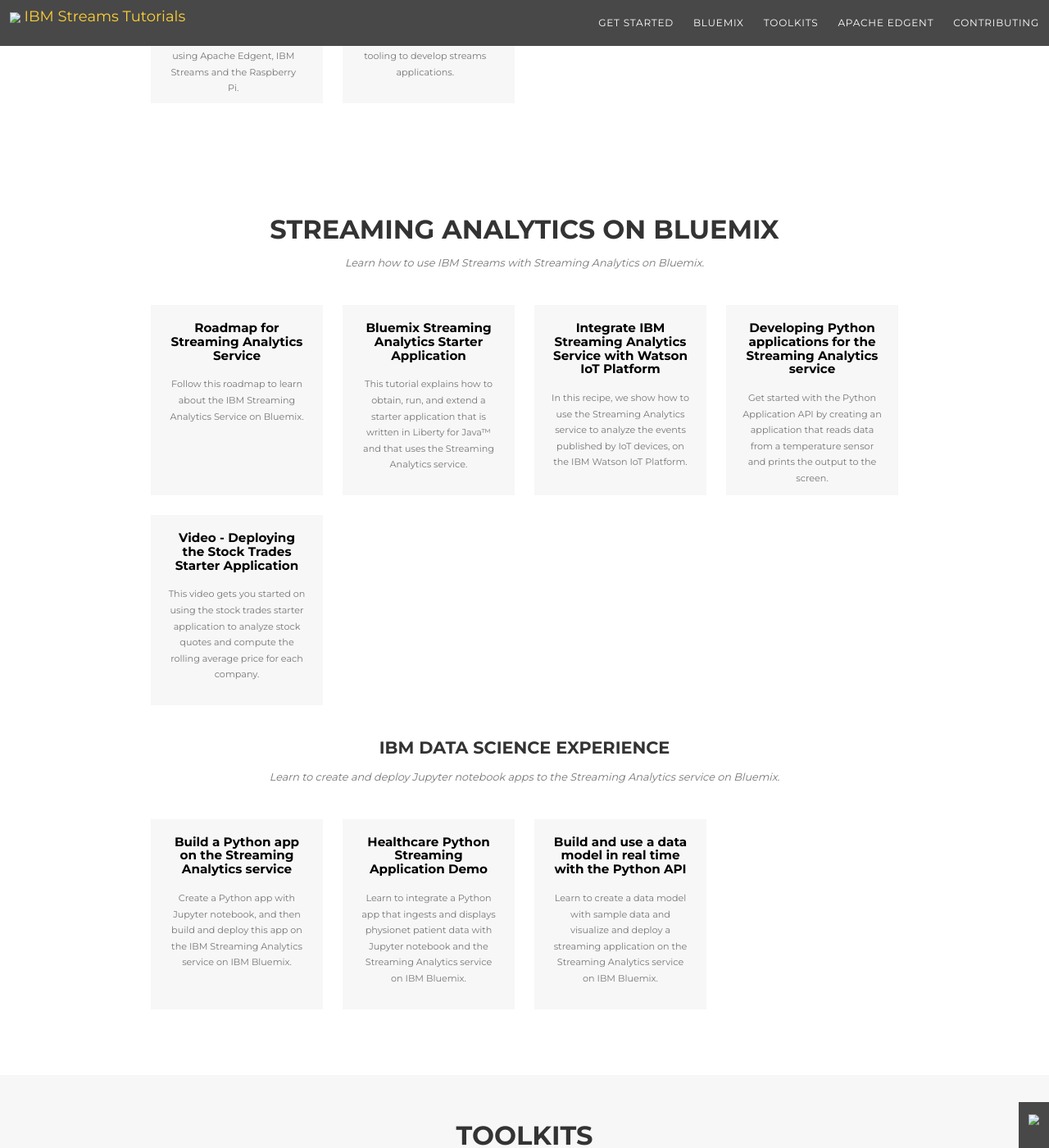
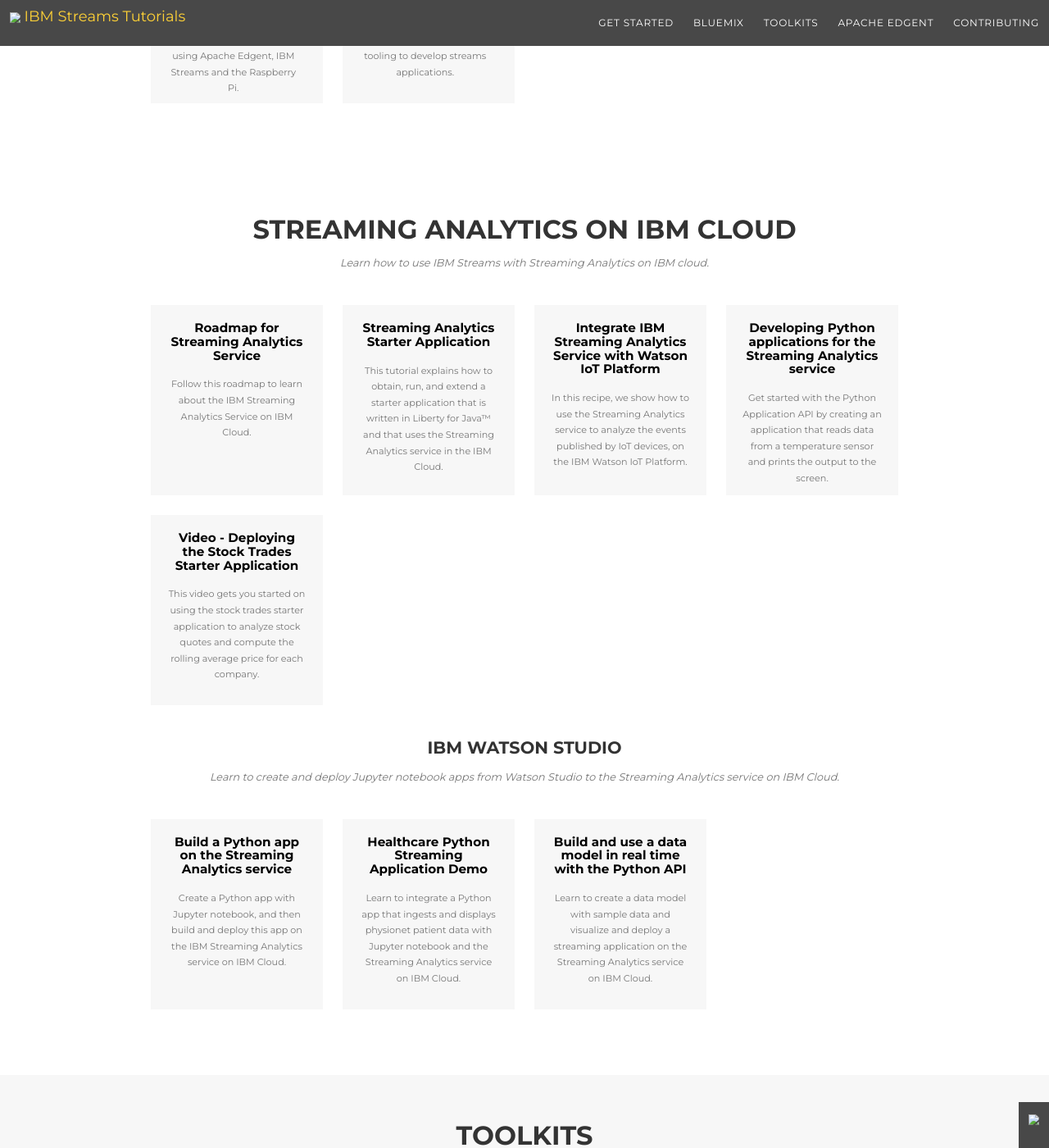
Before and after one commit to IBMStreams/tutorials, a Jekyll site: the page built from _posts/bluemix/2014-07-18-project-2.markdown, in a window 1280 px wide and 1400 px high, scrolled down 1008 px. Shown: the whole window at 82% size. Built offline with Jekyll 4.4.1, drawn with Linux system fonts in a browser that asks for light colours; nearby versions of some CDN libraries; some web fonts are replaced.

Commit message:
Name changes

```diff
--- a/_includes/bluemix.html
+++ b/_includes/bluemix.html
@@ -4,8 +4,8 @@
     <div class="container">
         <div class="row">
             <div class="col-lg-12 text-center">
-                <h2 class="section-heading">Streaming Analytics on Bluemix</h2>
-                <h3 class="section-subheading text-muted">Learn how to use IBM Streams with Streaming Analytics on Bluemix.</h3>
+                <h2 class="section-heading">Streaming Analytics on IBM Cloud</h2>
+                <h3 class="section-subheading text-muted">Learn how to use IBM Streams with Streaming Analytics on IBM cloud.</h3>
             </div>
         </div>
         <div class="row">
@@ -29,8 +29,8 @@
 
         <div class="row">
             <div class="col-md-12 text-center">
-                <h3 class="section-heading">IBM Data Science Experience</h3>
-                <h3 class="section-subheading text-muted">Learn to create and deploy Jupyter notebook apps to the Streaming Analytics service on Bluemix.</h3>
+                <h3 class="section-heading">IBM Watson Studio</h3>
+                <h3 class="section-subheading text-muted">Learn to create and deploy Jupyter notebook apps from Watson Studio to the Streaming Analytics service on IBM Cloud.</h3>
             </div>
         </div>
         {% for post in site.categories.dsx reversed %}
--- a/_posts/bluemix/2014-07-18-project-1.markdown
+++ b/_posts/bluemix/2014-07-18-project-1.markdown
@@ -1,6 +1,6 @@
 ---
 title: Roadmap for Streaming Analytics Service
-subtitle: Follow this roadmap to learn about the IBM Streaming Analytics Service on Bluemix.
+subtitle: Follow this roadmap to learn about the IBM Streaming Analytics Service on IBM Cloud.
 layout: default
 category: bluemix
 imgURL: https://developer.ibm.com/streamsdev/docs/roadmap-for-streaming-analytics-service-on-bluemix/
--- a/_posts/bluemix/2014-07-18-project-2.markdown
+++ b/_posts/bluemix/2014-07-18-project-2.markdown
@@ -1,6 +1,6 @@
 ---
-title: Bluemix Streaming Analytics Starter Application
-subtitle: This tutorial explains how to obtain, run, and extend a starter application that is written in Liberty for Java™ and that uses the Streaming Analytics service.
+title: Streaming Analytics Starter Application
+subtitle: This tutorial explains how to obtain, run, and extend a starter application that is written in Liberty for Java™ and that uses the Streaming Analytics service in the IBM Cloud.
 layout: default
 category: bluemix
 imgURL: https://developer.ibm.com/streamsdev/docs/bluemix-streaming-analytics-starter-application/
--- a/_posts/dsx/2014-07-18-project-1.markdown
+++ b/_posts/dsx/2014-07-18-project-1.markdown
@@ -1,6 +1,6 @@
 ---
 title: Build a Python app on the Streaming Analytics service
-subtitle: Create a Python app with Jupyter notebook, and then build and deploy this app on the IBM Streaming Analytics service on IBM Bluemix.
+subtitle: Create a Python app with Jupyter notebook, and then build and deploy this app on the IBM Streaming Analytics service on IBM Cloud.
 layout: default
 category: dsx
 imgURL: https://apsportal.ibm.com/exchange/public/entry/view/9fc33ce7301f10e21a9f92039ca9c6e8
--- a/_posts/dsx/2014-07-18-project-2.markdown
+++ b/_posts/dsx/2014-07-18-project-2.markdown
@@ -1,6 +1,6 @@
 ---
 title: Healthcare Python Streaming Application Demo
-subtitle: Learn to integrate a Python app that ingests and displays physionet patient data with Jupyter notebook and the Streaming Analytics service on IBM Bluemix.
+subtitle: Learn to integrate a Python app that ingests and displays physionet patient data with Jupyter notebook and the Streaming Analytics service on IBM Cloud.
 layout: default
 category: dsx
 imgURL: https://apsportal.ibm.com/exchange/public/entry/view/9fc33ce7301f10e21a9f92039cad29a6
--- a/_posts/dsx/2014-07-18-project-3.markdown
+++ b/_posts/dsx/2014-07-18-project-3.markdown
@@ -1,6 +1,6 @@
 ---
 title: Build and use a data model in real time with the Python API
-subtitle: Learn to create a data model with sample data and visualize and deploy a streaming application on the Streaming Analytics service on IBM Bluemix.
+subtitle: Learn to create a data model with sample data and visualize and deploy a streaming application on the Streaming Analytics service on IBM Cloud.
 layout: default
 category: dsx
 imgURL: https://apsportal.ibm.com/exchange/public/entry/view/9fc33ce7301f10e21a9f92039ca60bb7
```
